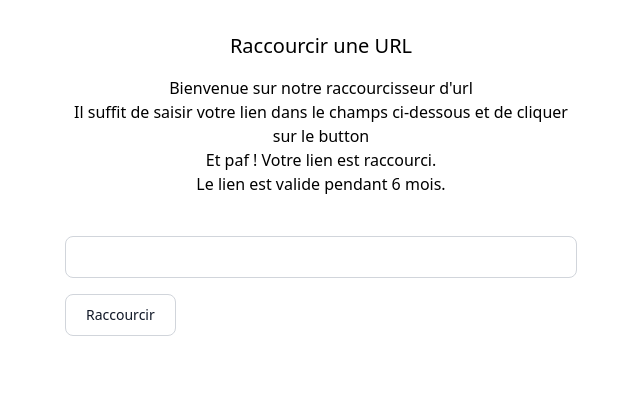
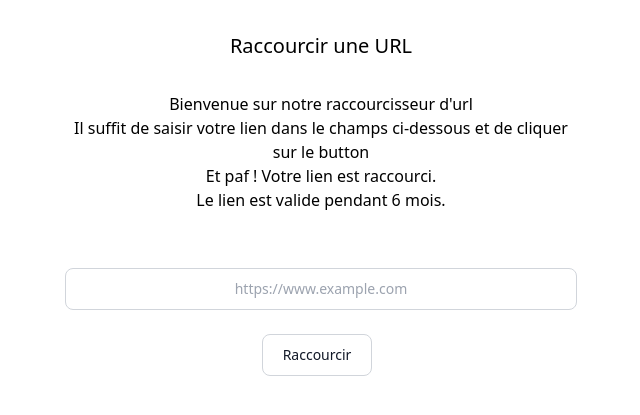
Before and after one commit to Mariateb/urlshortener, a Python web app: template templates/index.html in a window 1280 px wide. Shown: the top 415 px of the page, without its empty margins (319-959 px from the left). Run offline with Jinja, Linux system fonts and the light colour scheme; the template is opened without the code that fills it, so the values that code supplies are empty; some libraries are stand-ins or nearby versions.

Commit message:
html ready - waiting for api

```diff
--- a/templates/index.html
+++ b/templates/index.html
@@ -6,24 +6,25 @@
 </head>
 <body>
 <div class="main-form container max-w-[512px] m-auto justify-center flex flex-col">
-    <h1 class="text-xl text-center mt-8">Raccourcir une URL</h1>
-    <div class="text-center my-4">
+
+    <div class="text-center my-8">
+        <h1 class="text-xl text-center mb-8">Raccourcir une URL</h1>
         <p>Bienvenue sur notre raccourcisseur d'url</p>
         <p>Il suffit de saisir votre lien dans le champs ci-dessous et de cliquer sur le button</p>
         <p>Et paf ! Votre lien est raccourci.</p>
         <p>Le lien est valide pendant 6 mois.</p>
+    </div>
 
-    </div>
     <form class="justify-center flex flex-col gap-4 mt-6" hx-post="" hx-trigger="click" hx-target="shortened-url"
           hx-swap="outerHTML">
         <label>
-            <input type="text" name="url"
+            <input type="text" name="url" placeholder="https://www.example.com"
                    class="border border-gray-300 text-gray-900 text-sm rounded-lg focus:ring-blue-500 focus:border-blue-500
                    block w-full p-2.5 text-center" required/>
         </label>
-        <button type="submit"
+        <button type="submit" style="align-self: center"
                 class="text-gray-900 bg-white border border-gray-300 focus:outline-none hover:bg-gray-100 focus:ring-4
-                focus:ring-gray-100 font-medium rounded-lg text-sm px-5 py-2.5 me-2 mb-2 w-fit">
+                focus:ring-gray-100 font-medium rounded-lg text-sm px-5 py-2.5 me-2 my-2 w-fit">
             Raccourcir
         </button>
     </form>
```
